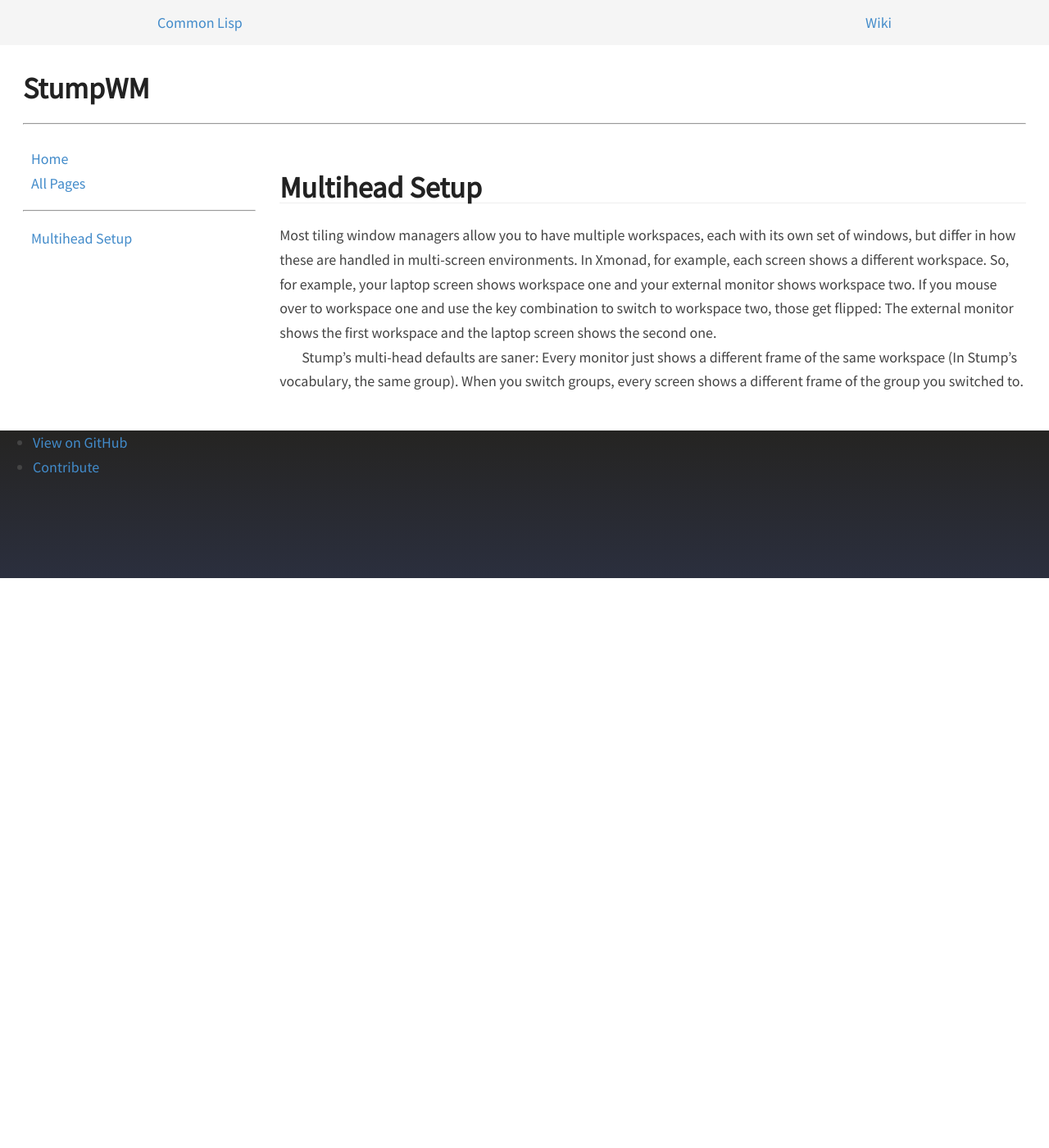
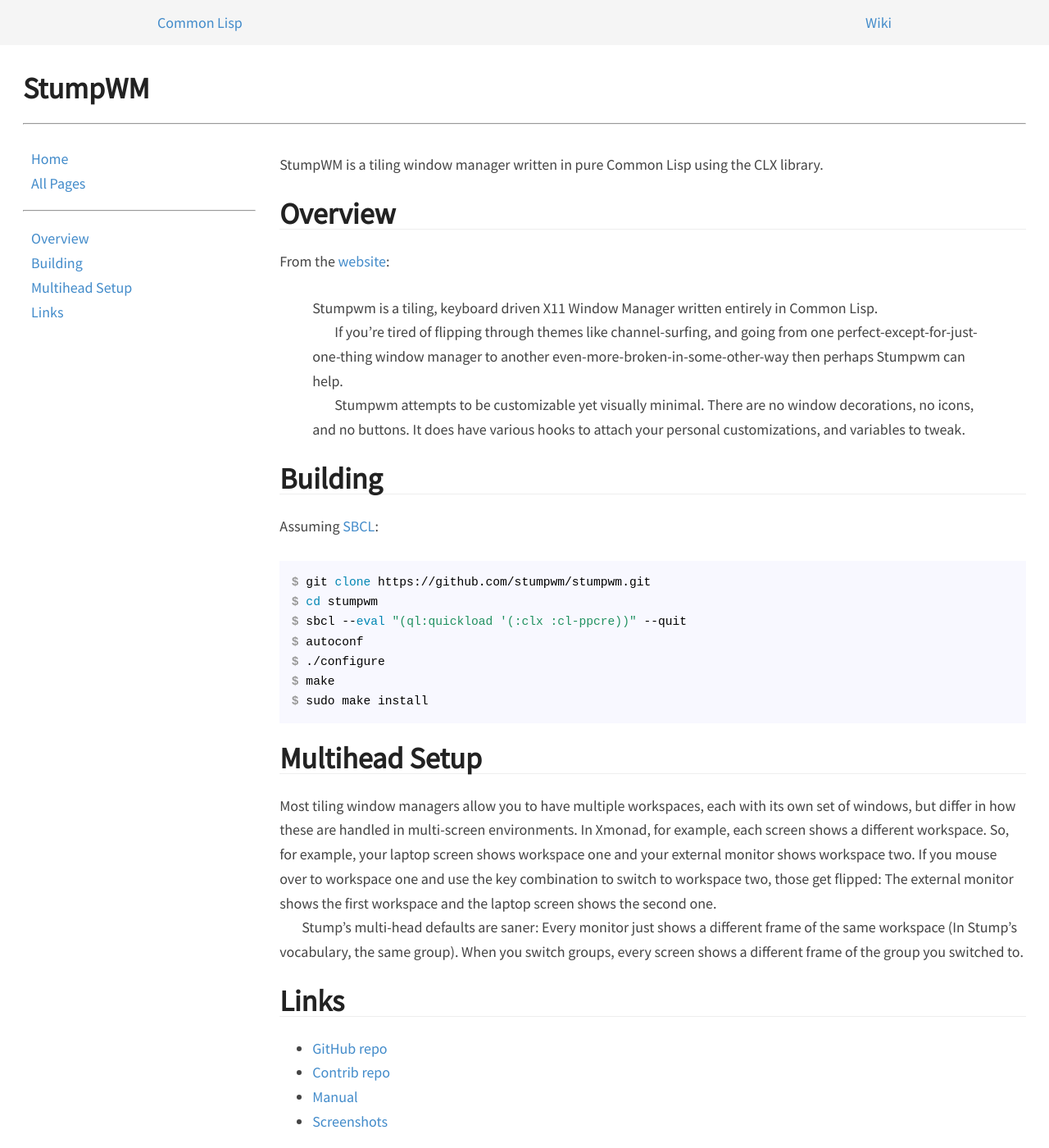
Before and after one commit to LispLang/lisplang.github.io, a Jekyll site: the page built from wiki/stumpwm.md, in a window 1280 px wide and 1400 px high. Shown: the whole window at 82% size. Built offline with Jekyll 4.4.1, drawn with Linux system fonts in a browser that asks for light colours; nearby versions of some CDN libraries; some web fonts are replaced.

Commit message:
Add a bunch of text and sections to the StumpWM article

```diff
--- a/wiki/stumpwm.md
+++ b/wiki/stumpwm.md
@@ -2,6 +2,38 @@
 title: StumpWM
 layout: wiki
 ---
+
+StumpWM is a tiling window manager written in pure Common Lisp using the CLX
+library.
+
+# Overview
+
+From the [website](http://www.nongnu.org/stumpwm/):
+
+>Stumpwm is a tiling, keyboard driven X11 Window Manager written entirely in
+>Common Lisp.
+>
+>If you're tired of flipping through themes like channel-surfing, and going from
+>one perfect-except-for-just-one-thing window manager to another
+>even-more-broken-in-some-other-way then perhaps Stumpwm can help.
+>
+>Stumpwm attempts to be customizable yet visually minimal. There are no window
+>decorations, no icons, and no buttons. It does have various hooks to attach
+>your personal customizations, and variables to tweak.
+
+# Building
+
+Assuming {{ site.l.sbcl }}:
+
+~~~bash
+$ git clone https://github.com/stumpwm/stumpwm.git
+$ cd stumpwm
+$ sbcl --eval "(ql:quickload '(:clx :cl-ppcre))" --quit
+$ autoconf
+$ ./configure
+$ make
+$ sudo make install
+~~~
 
 # Multihead Setup
 
@@ -17,3 +49,10 @@
 frame of the same workspace (In Stump's vocabulary, the same group). When you
 switch groups, every screen shows a different frame of the group you switched
 to.
+
+# Links
+
+- [GitHub repo](https://github.com/stumpwm/stumpwm)
+- [Contrib repo](https://github.com/stumpwm/stumpwm-contrib)
+- [Manual](http://stumpwm.github.io/)
+- [Screenshots](http://www.nongnu.org/stumpwm/screenshot.html)
```
